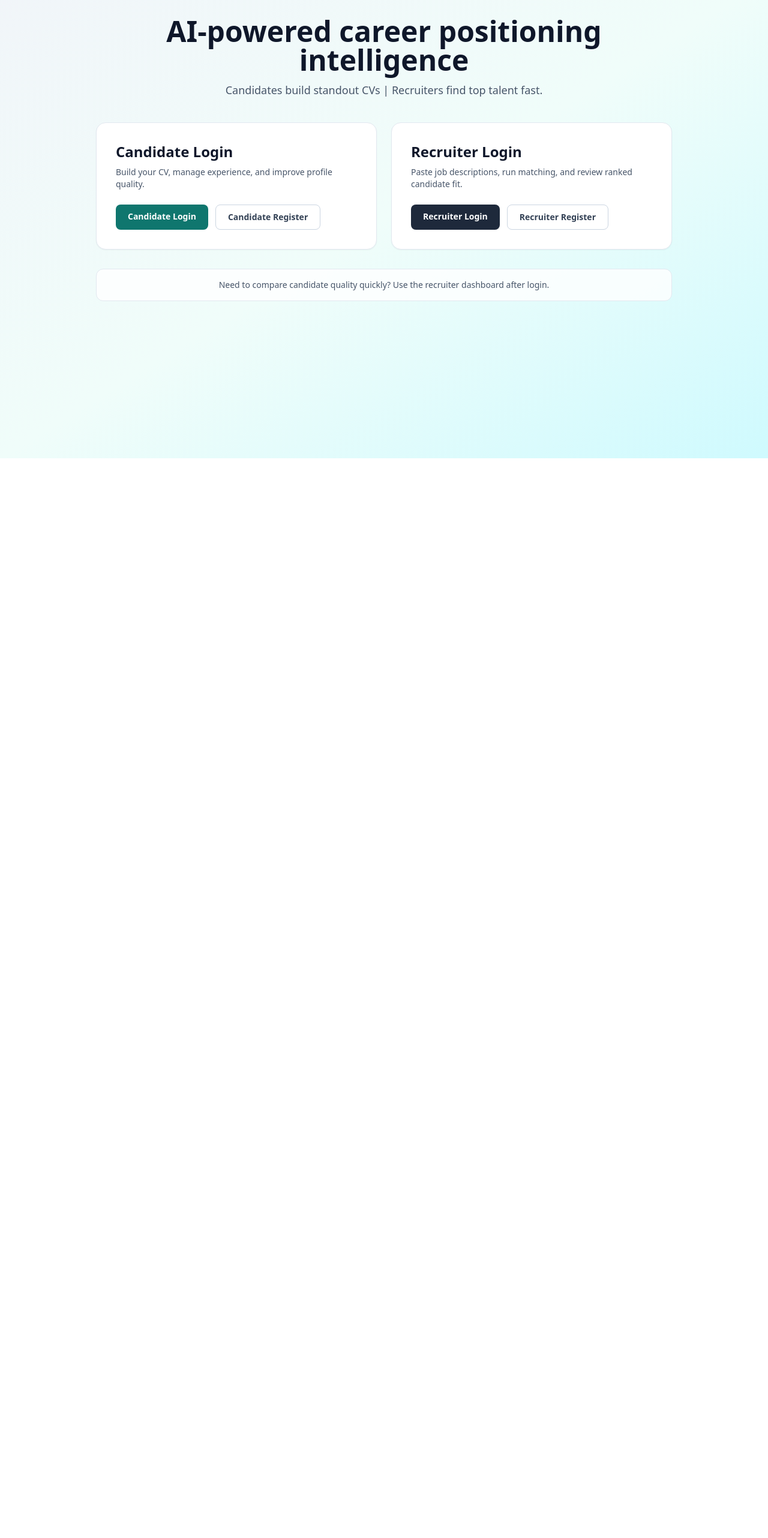
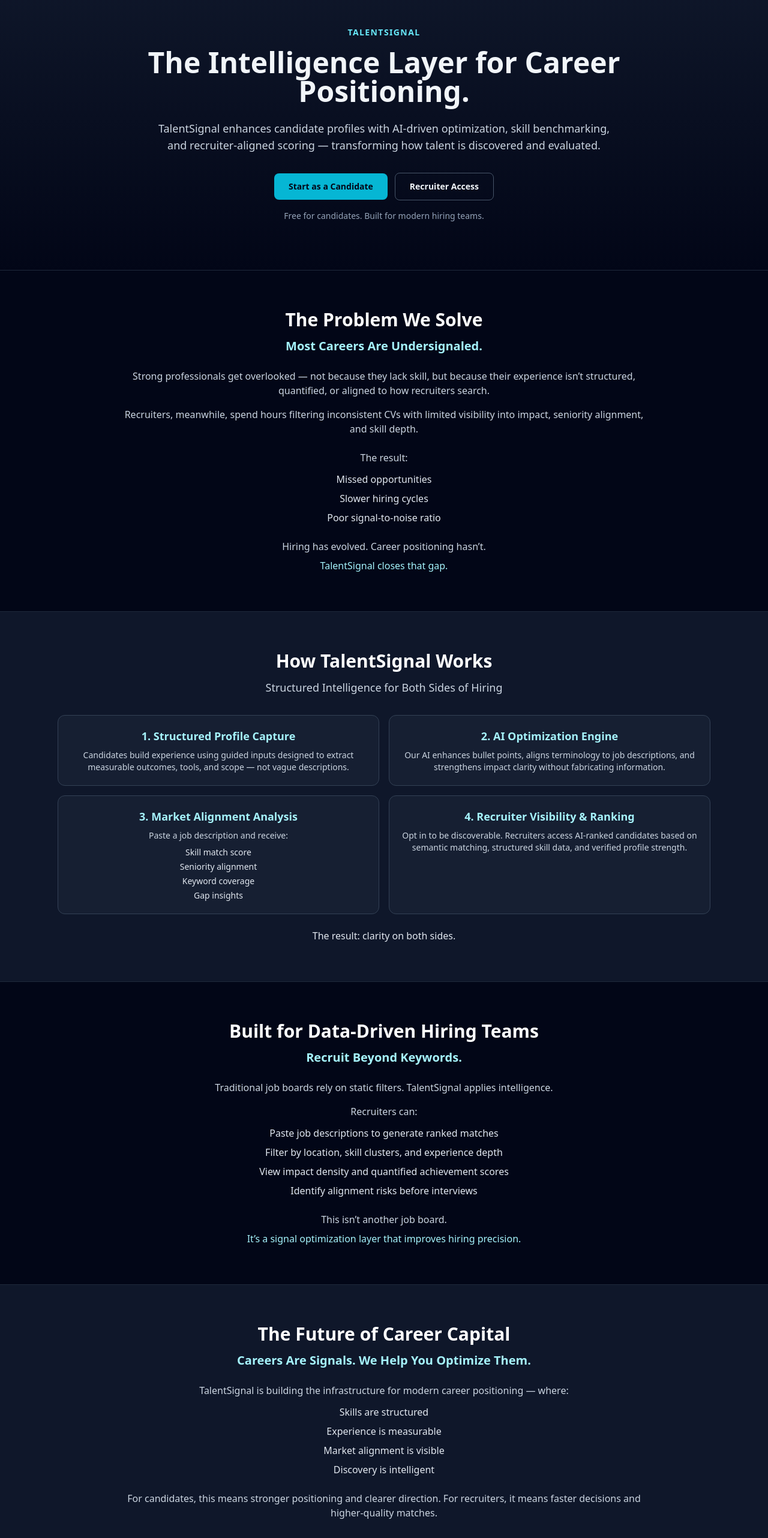
Before and after one commit to ZolileN/ai-cv-assist-app, a Next.js app in the folder frontend/: page / in a window 1280 px wide. Shown: the part 100-2664 px from the top of the page at 60% size. Before the commit the page ends 864 px from the top, so only its background shows below. Built offline with nearby package versions, Linux system fonts and the light colour scheme; no server answers.

Commit message:
Created a new Homepage

```diff
--- a/frontend/src/app/page.tsx
+++ b/frontend/src/app/page.tsx
@@ -1,64 +1,161 @@
 export default function Home() {
+  const primaryCtaClass =
+    "inline-flex w-full items-center justify-center rounded-lg bg-cyan-500 px-6 py-3 text-sm font-semibold text-slate-950 shadow-sm transition-all duration-200 hover:-translate-y-0.5 hover:bg-cyan-400 hover:text-slate-950 hover:shadow-cyan-500/30 focus:outline-none focus-visible:ring-2 focus-visible:ring-cyan-300 focus-visible:ring-offset-2 focus-visible:ring-offset-slate-950 sm:w-auto";
+  const secondaryCtaClass =
+    "inline-flex w-full items-center justify-center rounded-lg border border-slate-600 bg-transparent px-6 py-3 text-sm font-semibold text-slate-100 shadow-sm transition-all duration-200 hover:-translate-y-0.5 hover:bg-slate-800 hover:border-slate-400 hover:text-slate-100 focus:outline-none focus-visible:ring-2 focus-visible:ring-slate-300 focus-visible:ring-offset-2 focus-visible:ring-offset-slate-950 sm:w-auto";
+
   return (
-    <main className="min-h-screen bg-gradient-to-br from-slate-100 via-teal-50 to-cyan-100">
-      <div className="mx-auto max-w-5xl px-4 py-16 sm:px-6 lg:px-8">
-        <div className="mb-10 text-center">
-          <h1 className="text-4xl font-bold text-slate-900 sm:text-5xl">
-            AI-powered career positioning intelligence
+    <main className="min-h-screen bg-slate-950 text-slate-100">
+      <section className="border-b border-slate-800 bg-gradient-to-b from-slate-900 to-slate-950">
+        <div className="mx-auto max-w-6xl px-4 py-20 text-center sm:px-6 lg:px-8">
+          <p className="mb-4 text-sm font-semibold uppercase tracking-widest text-cyan-300">
+            TalentSignal
+          </p>
+          <h1 className="mx-auto max-w-4xl text-4xl font-bold leading-tight sm:text-5xl">
+            The Intelligence Layer for Career Positioning.
           </h1>
-          <p className="mt-3 text-lg text-slate-600">
-            Candidates build standout CVs | Recruiters find top talent fast.
+          <p className="mx-auto mt-6 max-w-3xl text-lg text-slate-300">
+            TalentSignal enhances candidate profiles with AI-driven optimization, skill benchmarking, and recruiter-aligned scoring
+            — transforming how talent is discovered and evaluated.
+          </p>
+          <div className="mt-8 flex w-full flex-col items-center justify-center gap-3 sm:flex-row">
+            <a
+              href="/auth/register?role=candidate"
+              className={primaryCtaClass}
+            >
+              Start as a Candidate
+            </a>
+            <a
+              href="/auth/login?role=recruiter"
+              className={secondaryCtaClass}
+            >
+              Recruiter Access
+            </a>
+          </div>
+          <p className="mt-4 text-sm text-slate-400">
+            Free for candidates. Built for modern hiring teams.
           </p>
         </div>
+      </section>
 
-        <div className="grid grid-cols-1 gap-6 md:grid-cols-2">
-          <div className="rounded-2xl border border-slate-200 bg-white p-8 shadow-sm">
-            <h2 className="text-2xl font-bold text-slate-900">Candidate Login</h2>
-            <p className="mt-2 text-sm text-slate-600">
-              Build your CV, manage experience, and improve profile quality.
+      <section className="border-b border-slate-800 bg-slate-950">
+        <div className="mx-auto max-w-6xl px-4 py-16 text-center sm:px-6 lg:px-8">
+          <h2 className="text-3xl font-bold text-white">The Problem We Solve</h2>
+          <p className="mt-3 text-xl font-semibold text-cyan-200">Most Careers Are Undersignaled.</p>
+          <p className="mx-auto mt-6 max-w-4xl text-slate-300">
+            Strong professionals get overlooked — not because they lack skill, but because their experience isn’t structured,
+            quantified, or aligned to how recruiters search.
           </p>
-            <div className="mt-6 flex gap-3">
+          <p className="mx-auto mt-4 max-w-4xl text-slate-300">
+            Recruiters, meanwhile, spend hours filtering inconsistent CVs with limited visibility into impact, seniority alignment,
+            and skill depth.
+          </p>
+          <p className="mt-6 text-slate-300">The result:</p>
+          <ul className="mx-auto mt-3 max-w-2xl space-y-2 text-slate-200">
+            <li>Missed opportunities</li>
+            <li>Slower hiring cycles</li>
+            <li>Poor signal-to-noise ratio</li>
+          </ul>
+          <p className="mx-auto mt-6 max-w-4xl text-slate-300">
+            Hiring has evolved. Career positioning hasn’t.
+          </p>
+          <p className="mx-auto mt-2 max-w-4xl text-cyan-200">TalentSignal closes that gap.</p>
+        </div>
+      </section>
+
+      <section className="border-b border-slate-800 bg-slate-900">
+        <div className="mx-auto max-w-6xl px-4 py-16 text-center sm:px-6 lg:px-8">
+          <h2 className="text-3xl font-bold text-white">How TalentSignal Works</h2>
+          <p className="mt-3 text-lg text-slate-300">Structured Intelligence for Both Sides of Hiring</p>
+          <div className="mt-8 grid grid-cols-1 gap-4 md:grid-cols-2">
+            <div className="rounded-xl border border-slate-700 bg-slate-800/50 p-5">
+              <h3 className="text-lg font-semibold text-cyan-200">1. Structured Profile Capture</h3>
+              <p className="mt-2 text-sm text-slate-300">
+                Candidates build experience using guided inputs designed to extract measurable outcomes, tools, and scope — not vague descriptions.
+              </p>
+            </div>
+            <div className="rounded-xl border border-slate-700 bg-slate-800/50 p-5">
+              <h3 className="text-lg font-semibold text-cyan-200">2. AI Optimization Engine</h3>
+              <p className="mt-2 text-sm text-slate-300">
+                Our AI enhances bullet points, aligns terminology to job descriptions, and strengthens impact clarity without fabricating information.
+              </p>
+            </div>
+            <div className="rounded-xl border border-slate-700 bg-slate-800/50 p-5">
+              <h3 className="text-lg font-semibold text-cyan-200">3. Market Alignment Analysis</h3>
+              <p className="mt-2 text-sm text-slate-300">Paste a job description and receive:</p>
+              <ul className="mt-2 space-y-1 text-sm text-slate-200">
+                <li>Skill match score</li>
+                <li>Seniority alignment</li>
+                <li>Keyword coverage</li>
+                <li>Gap insights</li>
+              </ul>
+            </div>
+            <div className="rounded-xl border border-slate-700 bg-slate-800/50 p-5">
+              <h3 className="text-lg font-semibold text-cyan-200">4. Recruiter Visibility & Ranking</h3>
+              <p className="mt-2 text-sm text-slate-300">
+                Opt in to be discoverable. Recruiters access AI-ranked candidates based on semantic matching, structured skill data, and verified profile strength.
+              </p>
+            </div>
+          </div>
+          <p className="mt-6 text-slate-200">The result: clarity on both sides.</p>
+        </div>
+      </section>
+
+      <section className="border-b border-slate-800 bg-slate-950">
+        <div className="mx-auto max-w-6xl px-4 py-16 text-center sm:px-6 lg:px-8">
+          <h2 className="text-3xl font-bold text-white">Built for Data-Driven Hiring Teams</h2>
+          <p className="mt-3 text-xl font-semibold text-cyan-200">Recruit Beyond Keywords.</p>
+          <p className="mx-auto mt-6 max-w-4xl text-slate-300">
+            Traditional job boards rely on static filters. TalentSignal applies intelligence.
+          </p>
+          <p className="mt-4 text-slate-300">Recruiters can:</p>
+          <ul className="mx-auto mt-3 max-w-3xl space-y-2 text-slate-200">
+            <li>Paste job descriptions to generate ranked matches</li>
+            <li>Filter by location, skill clusters, and experience depth</li>
+            <li>View impact density and quantified achievement scores</li>
+            <li>Identify alignment risks before interviews</li>
+          </ul>
+          <p className="mt-6 text-slate-300">This isn’t another job board.</p>
+          <p className="mt-2 text-cyan-200">It’s a signal optimization layer that improves hiring precision.</p>
+        </div>
+      </section>
+
+      <section className="bg-slate-900">
+        <div className="mx-auto max-w-6xl px-4 py-16 text-center sm:px-6 lg:px-8">
+          <h2 className="text-3xl font-bold text-white">The Future of Career Capital</h2>
+          <p className="mt-3 text-xl font-semibold text-cyan-200">Careers Are Signals. We Help You Optimize Them.</p>
+          <p className="mx-auto mt-6 max-w-4xl text-slate-300">
+            TalentSignal is building the infrastructure for modern career positioning — where:
+          </p>
+          <ul className="mx-auto mt-3 max-w-2xl space-y-2 text-slate-200">
+            <li>Skills are structured</li>
+            <li>Experience is measurable</li>
+            <li>Market alignment is visible</li>
+            <li>Discovery is intelligent</li>
+          </ul>
+          <p className="mx-auto mt-6 max-w-4xl text-slate-300">
+            For candidates, this means stronger positioning and clearer direction. For recruiters, it means faster decisions and higher-quality matches.
+          </p>
+          <div className="mt-8 flex w-full flex-col items-center justify-center gap-3 sm:flex-row">
             <a
               href="/auth/login?role=candidate"
-                className="rounded-lg bg-teal-700 px-5 py-2.5 text-sm font-semibold text-white hover:bg-teal-800"
+              className={primaryCtaClass}
             >
-                Candidate Login
+              Get Your Talent Score
             </a>
             <a
-                href="/auth/register?role=candidate"
-                className="rounded-lg border border-slate-300 px-5 py-2.5 text-sm font-semibold text-slate-700 hover:bg-slate-50"
+              href="/auth/login?role=recruiter"
+              className={secondaryCtaClass}
             >
-                Candidate Register
+              Request Recruiter Access
             </a>
           </div>
-          </div>
-
-          <div className="rounded-2xl border border-slate-200 bg-white p-8 shadow-sm">
-            <h2 className="text-2xl font-bold text-slate-900">Recruiter Login</h2>
-            <p className="mt-2 text-sm text-slate-600">
-              Paste job descriptions, run matching, and review ranked candidate fit.
-            </p>
-            <div className="mt-6 flex gap-3">
-              <a
-                href="/auth/login?role=recruiter"
-                className="rounded-lg bg-slate-800 px-5 py-2.5 text-sm font-semibold text-white hover:bg-slate-900"
-              >
-                Recruiter Login
-              </a>
-              <a
-                href="/auth/register?role=recruiter"
-                className="rounded-lg border border-slate-300 px-5 py-2.5 text-sm font-semibold text-slate-700 hover:bg-slate-50"
-              >
-                Recruiter Register
-              </a>
+          <div className="mt-10 border-t border-slate-700 pt-6">
+            <p className="text-lg font-semibold text-white">TalentSignal</p>
+            <p className="text-sm text-slate-400">AI-Powered Career Positioning Intelligence</p>
           </div>
         </div>
-        </div>
-
-        <div className="mt-8 rounded-xl border border-slate-200 bg-white/80 p-4 text-center text-sm text-slate-600">
-          Need to compare candidate quality quickly? Use the recruiter dashboard after login.
-        </div>
-      </div>
+      </section>
     </main>
   );
 }
```
Also changed, not shown: 1 other file (tests, documents, lock files or other folders). Lines whose indentation alone changed are shown as unchanged.
